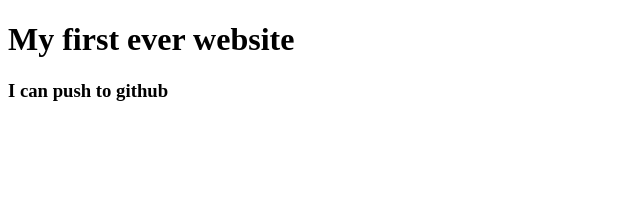
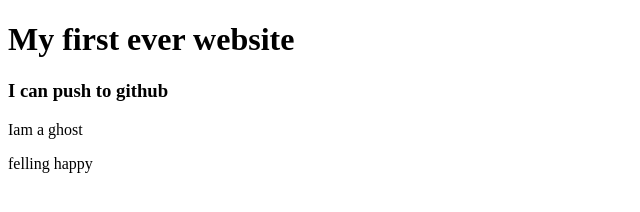
Before and after one commit to ShahjiaA/mywebsite, a plain HTML site: page index.html in a window 1280 px wide. Shown: the whole page, without its empty margins (0-640 px from the left). Drawn offline with Linux system fonts and the light colour scheme.

Commit message:
learned github

```diff
--- a/index.html
+++ b/index.html
@@ -9,5 +9,7 @@
 <body>
     <h1>My first ever website</h1>
     <h3>I can push to github</h3>
+    <p>Iam a ghost</p>
+    <p>felling happy</p>
 </body>
 </html>
```
